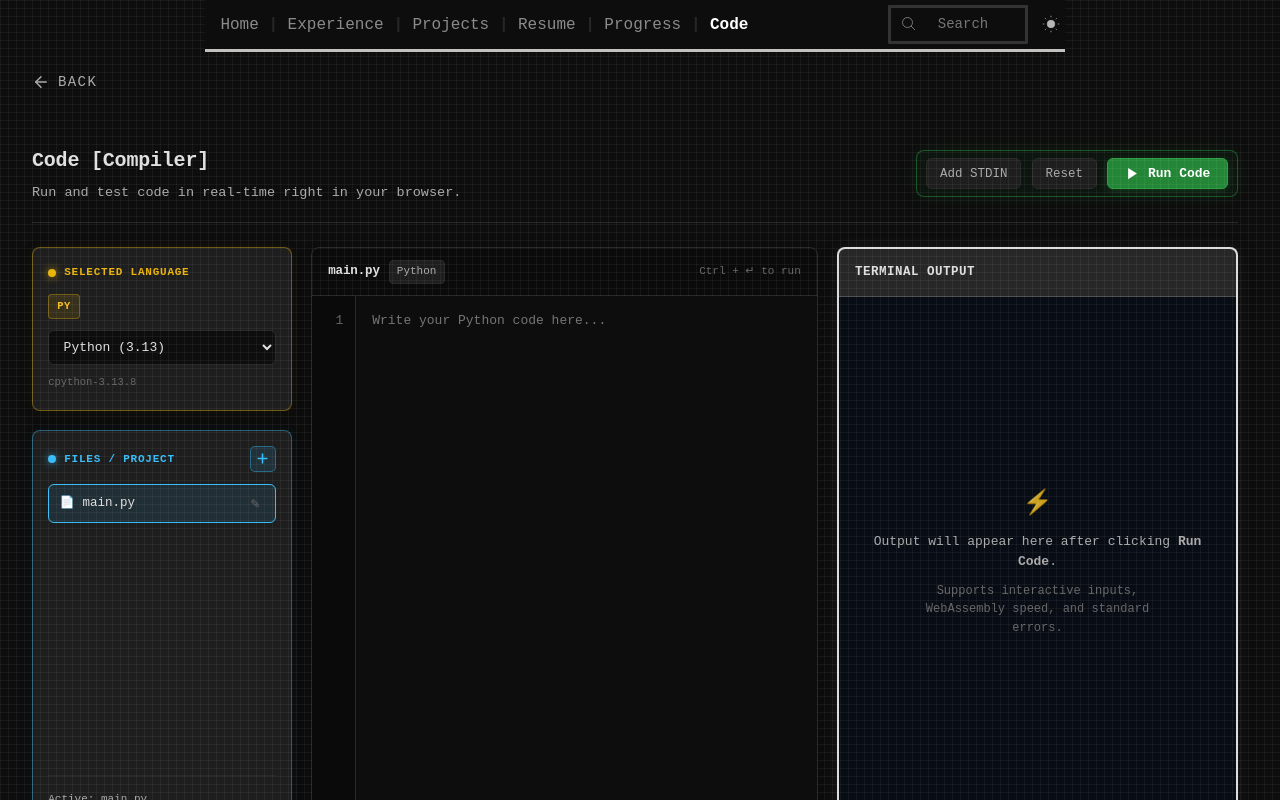
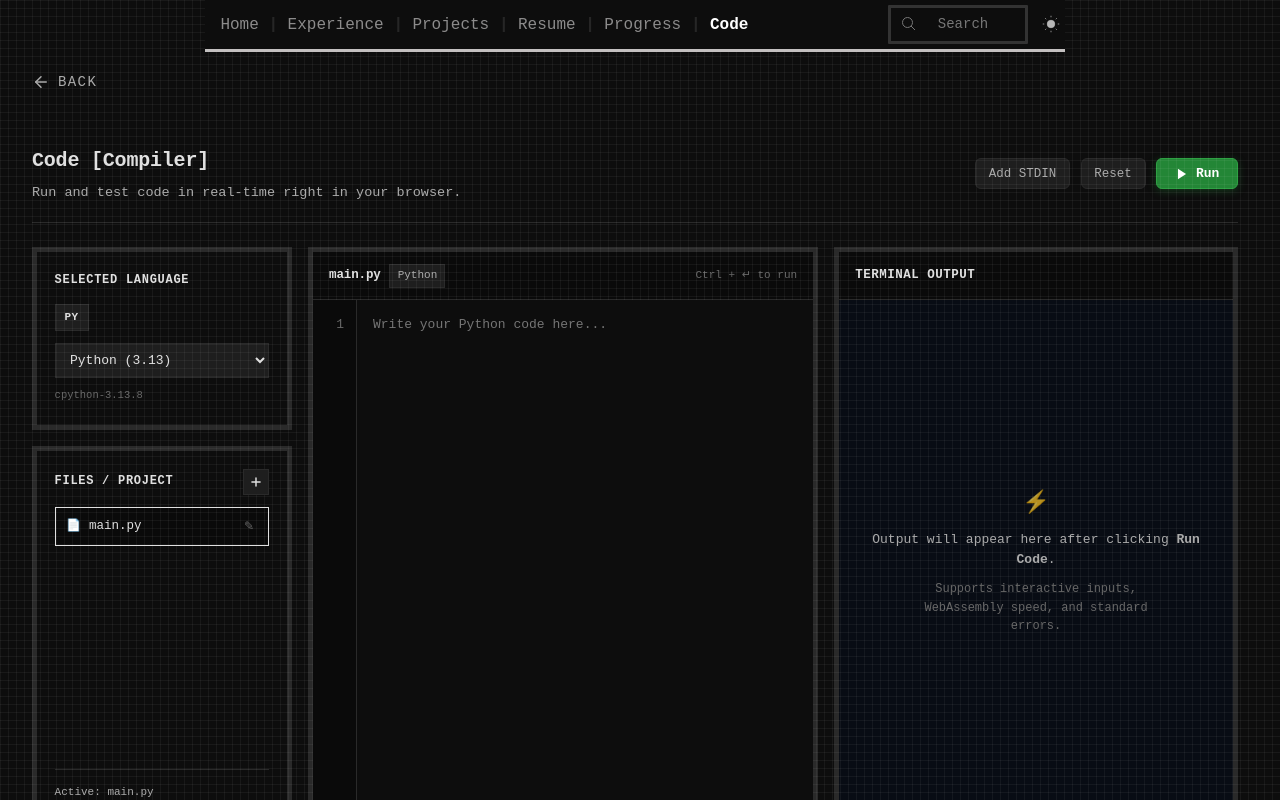
Before and after one commit to siru01/Resume, a React (Vite) app in the folder frontend/: page / in a window 1280 px wide. Both pictures are taken after a click on the item "Code". Shown: the top 800 px of the page. Built offline with nearby package versions, Linux system fonts and the light colour scheme.

Commit message:
design chnage border

```diff
--- a/frontend/src/components/CodeCompiler.css
+++ b/frontend/src/components/CodeCompiler.css
@@ -47,22 +47,11 @@
   line-height: 1.5;
 }
 
-/* GREEN BOX: RUN CODE BUTTON & TOOLBAR CONTROLS */
+/* TOOLBAR CONTROLS: Only Run Button is Green */
 .compiler-run-zone {
   display: flex;
   align-items: center;
   gap: 0.65rem;
-  background: rgba(35, 134, 54, 0.08);
-  border: 1px solid rgba(46, 160, 67, 0.45);
-  border-radius: 8px;
-  padding: 0.4rem 0.55rem;
-  box-shadow: 0 0 16px rgba(46, 160, 67, 0.12);
-  transition: all 0.2s ease;
-}
-
-.compiler-run-zone:hover {
-  border-color: rgba(46, 160, 67, 0.8);
-  box-shadow: 0 0 20px rgba(46, 160, 67, 0.2);
 }
 
 .compiler-action-btn {
@@ -93,40 +82,57 @@
 .compiler-run-btn {
   display: inline-flex;
   align-items: center;
-  gap: 0.5rem;
+  justify-content: center;
+  gap: 0.45rem;
   background: #238636;
   color: #ffffff;
   border: 1px solid #2ea043;
   border-radius: 6px;
-  padding: 0.45rem 1.05rem;
+  padding: 0.45rem 0.95rem;
+  min-width: 82px;
+  width: 82px;
+  box-sizing: border-box;
   font-family: inherit;
   font-size: 13px;
   font-weight: 600;
   cursor: pointer;
   box-shadow: 0 2px 8px rgba(35, 134, 54, 0.35);
-  transition: all 0.2s ease;
+  transition: background 0.2s ease, border-color 0.2s ease, box-shadow 0.2s ease;
 }
 
 .compiler-run-btn:hover:not(:disabled) {
   background: #2ea043;
   box-shadow: 0 4px 14px rgba(46, 160, 67, 0.5);
-  transform: translateY(-1px);
 }
 
 .compiler-run-btn:disabled {
-  opacity: 0.65;
-  cursor: not-allowed;
-  transform: none;
+  opacity: 0.85;
+  cursor: wait;
+}
+
+.compiler-run-icon-slot {
+  display: inline-flex;
+  align-items: center;
+  justify-content: center;
+  width: 14px;
+  height: 14px;
+  flex-shrink: 0;
+}
+
+.compiler-run-label {
+  display: inline-block;
+  line-height: 1;
 }
 
 .compiler-spinner {
   display: inline-block;
-  width: 13px;
-  height: 13px;
+  width: 12px;
+  height: 12px;
   border: 2px solid rgba(255, 255, 255, 0.3);
   border-radius: 50%;
   border-top-color: #ffffff;
-  animation: compilerSpin 0.8s linear infinite;
+  animation: compilerSpin 0.75s linear infinite;
+  box-sizing: border-box;
 }
 
 @keyframes compilerSpin {
@@ -173,14 +179,14 @@
 
 /* ═══════════════════════════════════════════════════════════
    MAIN WORKSPACE GRID LAYOUT:
-   Column 1: Sidebar (Yellow Box + Blue Box)
+   Column 1: Sidebar
    Column 2: Editor (Center)
-   Column 3: Output Terminal (White Box on Right)
+   Column 3: Output Terminal (Right)
    ═══════════════════════════════════════════════════════════ */
 .compiler-main-grid {
   display: grid;
   grid-template-columns: 260px 1.2fr 0.95fr;
-  gap: 1.2rem;
+  gap: 1rem;
   width: 100%;
   min-height: 580px;
   align-items: stretch;
@@ -191,80 +197,68 @@
   display: flex;
   align-items: center;
   gap: 0.5rem;
-  font-size: 11px;
+  font-size: 12px;
   font-weight: 700;
-  letter-spacing: 0.07em;
-  margin-bottom: 0.75rem;
+  letter-spacing: 0.06em;
+  margin-bottom: 0.85rem;
   text-transform: uppercase;
-}
-
-.box-indicator {
-  width: 8px;
-  height: 8px;
-  border-radius: 50%;
-  display: inline-block;
-}
-
-.yellow-dot {
-  background: #eab308;
-  box-shadow: 0 0 8px rgba(234, 179, 8, 0.7);
-}
-
-.blue-dot {
-  background: #38bdf8;
-  box-shadow: 0 0 8px rgba(56, 189, 248, 0.7);
+  color: var(--text-primary);
 }
 
 /* ── SIDEBAR CONTAINER ── */
 .compiler-sidebar {
   display: flex;
   flex-direction: column;
-  gap: 1.2rem;
+  gap: 1rem;
 }
 
-/* ── YELLOW BOX: Language Selected Card ── */
-.compiler-yellow-box {
-  background: var(--bg-secondary);
-  border: 1px solid rgba(234, 179, 8, 0.4);
-  border-radius: 8px;
-  padding: 0.95rem;
-  box-shadow: 0 4px 14px rgba(0, 0, 0, 0.15), 0 0 12px rgba(234, 179, 8, 0.06);
-  transition: border-color 0.2s ease, box-shadow 0.2s ease;
+/* ── Unified Sidebar Card (5px border matching Progress card) ── */
+.compiler-sidebar-card {
+  background: var(--bg-primary);
+  border: 5px solid;
+  border-radius: 0px;
+  padding: 1.1rem;
+  display: flex;
+  flex-direction: column;
 }
 
-.compiler-yellow-box:hover {
-  border-color: rgba(234, 179, 8, 0.8);
-  box-shadow: 0 4px 18px rgba(0, 0, 0, 0.2), 0 0 16px rgba(234, 179, 8, 0.12);
+:root[data-theme="dark"] .compiler-sidebar-card {
+  background: #0d0d0d;
+  border-color: #2a2a2a;
 }
 
-.compiler-yellow-box .box-title {
-  color: #eab308;
+:root[data-theme="light"] .compiler-sidebar-card {
+  background: #ffffff;
+  border-color: #525252;
+}
+
+.compiler-files-card {
+  flex: 1;
 }
 
 .compiler-lang-selector-card {
   display: flex;
   flex-direction: column;
-  gap: 0.7rem;
+  gap: 0.75rem;
 }
 
 .lang-icon-badge {
   align-self: flex-start;
-  background: rgba(234, 179, 8, 0.12);
-  border: 1px solid rgba(234, 179, 8, 0.35);
-  color: #fbbf24;
-  font-size: 10.5px;
+  background: var(--bg-secondary);
+  border: 1px solid var(--border-light);
+  color: var(--text-primary);
+  font-size: 11px;
   font-weight: 700;
-  padding: 0.15rem 0.5rem;
-  border-radius: 4px;
+  padding: 0.2rem 0.55rem;
   letter-spacing: 0.05em;
 }
 
 .sidebar-lang-select {
   width: 100%;
-  background: var(--bg-primary);
+  background: var(--bg-secondary);
   color: var(--text-primary);
   border: 1px solid var(--border-light);
-  border-radius: 6px;
+  border-radius: 0px;
   padding: 0.5rem 0.65rem;
   font-family: inherit;
   font-size: 13px;
@@ -275,7 +269,7 @@
 
 .sidebar-lang-select:focus,
 .sidebar-lang-select:hover {
-  border-color: #eab308;
+  border-color: var(--text-secondary);
 }
 
 .lang-meta-info {
@@ -288,28 +282,7 @@
   word-break: break-all;
 }
 
-/* ── BLUE BOX: File Name, Files List & (+) Add / Import ── */
-.compiler-blue-box {
-  background: var(--bg-secondary);
-  border: 1px solid rgba(56, 189, 248, 0.4);
-  border-radius: 8px;
-  padding: 0.95rem;
-  display: flex;
-  flex-direction: column;
-  flex: 1;
-  box-shadow: 0 4px 14px rgba(0, 0, 0, 0.15), 0 0 12px rgba(56, 189, 248, 0.06);
-  transition: border-color 0.2s ease, box-shadow 0.2s ease;
-}
-
-.compiler-blue-box:hover {
-  border-color: rgba(56, 189, 248, 0.8);
-  box-shadow: 0 4px 18px rgba(0, 0, 0, 0.2), 0 0 16px rgba(56, 189, 248, 0.12);
-}
-
-.compiler-blue-box .box-title {
-  color: #38bdf8;
-}
-
+/* ── File Name, Files List & (+) Add / Import ── */
 .file-header-label {
   display: flex;
   justify-content: space-between;
@@ -329,12 +302,12 @@
 }
 
 .file-plus-btn {
-  background: rgba(56, 189, 248, 0.12);
-  border: 1px solid rgba(56, 189, 248, 0.4);
-  color: #38bdf8;
+  background: var(--bg-secondary);
+  border: 1px solid var(--border-light);
+  color: var(--text-primary);
   width: 26px;
   height: 26px;
-  border-radius: 5px;
+  border-radius: 0px;
   display: flex;
   align-items: center;
   justify-content: center;
@@ -343,9 +316,8 @@
 }
 
 .file-plus-btn:hover {
-  background: #38bdf8;
-  color: #0b1120;
-  transform: scale(1.06);
+  background: var(--bg-tertiary);
+  border-color: var(--text-secondary);
 }
 
 /* Dropdown Menu for New / Import */
@@ -353,9 +325,9 @@
   position: absolute;
   top: 32px;
   right: 0;
-  background: var(--bg-tertiary);
-  border: 1px solid var(--border-light);
-  border-radius: 6px;
+  background: var(--bg-primary);
+  border: 2px solid var(--border-light);
+  border-radius: 0px;
   padding: 0.35rem;
   min-width: 190px;
   z-index: 50;
@@ -371,7 +343,7 @@
   background: transparent;
   color: var(--text-primary);
   border: none;
-  border-radius: 4px;
+  border-radius: 0px;
   padding: 0.45rem 0.65rem;
   font-family: inherit;
   font-size: 12px;
@@ -382,7 +354,6 @@
 
 .file-dropdown-item:hover {
   background: var(--bg-secondary);
-  color: #38bdf8;
 }
 
 /* Quick New File Prompt */
@@ -391,10 +362,10 @@
   align-items: center;
   gap: 0.35rem;
   margin-bottom: 0.75rem;
-  background: var(--bg-primary);
-  padding: 0.3rem 0.4rem;
-  border: 1px solid #38bdf8;
-  border-radius: 5px;
+  background: var(--bg-secondary);
+  padding: 0.35rem 0.45rem;
+  border: 1px solid var(--text-secondary);
+  border-radius: 0px;
 }
 
 .file-inline-name-input {
@@ -408,12 +379,13 @@
 }
 
 .file-confirm-btn {
-  background: #0284c7;
-  color: #fff;
+  background: var(--text-primary);
+  color: var(--bg-primary);
   border: none;
-  border-radius: 4px;
-  padding: 0.2rem 0.45rem;
+  border-radius: 0px;
+  padding: 0.2rem 0.5rem;
   font-size: 11px;
+  font-weight: 600;
   cursor: pointer;
 }
 
@@ -425,7 +397,7 @@
   font-size: 12px;
 }
 
-/* File list inside blue box */
+/* File list */
 .compiler-file-list {
   display: flex;
   flex-direction: column;
@@ -439,9 +411,9 @@
   display: flex;
   justify-content: space-between;
   align-items: center;
-  background: var(--bg-primary);
+  background: var(--bg-secondary);
   border: 1px solid var(--border-light);
-  border-radius: 6px;
+  border-radius: 0px;
   padding: 0.5rem 0.65rem;
   cursor: pointer;
   transition: all 0.15s ease;
@@ -452,8 +424,8 @@
 }
 
 .compiler-file-item.active-file {
-  background: rgba(56, 189, 248, 0.1);
-  border-color: #38bdf8;
+  background: var(--bg-tertiary);
+  border-color: var(--text-primary);
 }
 
 .file-item-left {
@@ -478,11 +450,11 @@
 }
 
 .file-rename-input {
-  background: var(--bg-secondary);
-  border: 1px solid #38bdf8;
+  background: var(--bg-primary);
+  border: 1px solid var(--text-primary);
   color: var(--text-primary);
   padding: 0.15rem 0.35rem;
-  border-radius: 3px;
+  border-radius: 0px;
   font-family: inherit;
   font-size: 12px;
   outline: none;
@@ -530,14 +502,23 @@
    CENTER: CODE EDITOR CONTAINER
    ═══════════════════════════════════════════════════════════ */
 .compiler-editor-container {
-  background: var(--bg-secondary);
-  border: 1px solid var(--border-light);
-  border-radius: 8px;
+  background: var(--bg-primary);
+  border: 5px solid;
+  border-radius: 0px;
   display: flex;
   flex-direction: column;
   overflow: hidden;
-  box-shadow: 0 4px 14px rgba(0, 0, 0, 0.15);
   min-height: 520px;
+}
+
+:root[data-theme="dark"] .compiler-editor-container {
+  background: #0d0d0d;
+  border-color: #2a2a2a;
+}
+
+:root[data-theme="light"] .compiler-editor-container {
+  background: #ffffff;
+  border-color: #525252;
 }
 
 /* Window Bar (Header) */
@@ -563,11 +544,6 @@
   color: var(--text-primary);
 }
 
-.compiler-file-icon {
-  color: #38bdf8;
-  font-size: 10px;
-}
-
 .compiler-active-file-header {
   font-weight: 700;
   letter-spacing: -0.01em;
@@ -580,7 +556,7 @@
   border: 1px solid var(--border-light);
   color: var(--text-secondary);
   padding: 0.1rem 0.45rem;
-  border-radius: 4px;
+  border-radius: 0px;
 }
 
 .compiler-window-hint {
@@ -634,36 +610,34 @@
 }
 
 /* ═══════════════════════════════════════════════════════════
-   RIGHT: OUTPUT TERMINAL (WHITE BOX)
+   RIGHT: OUTPUT TERMINAL
    ═══════════════════════════════════════════════════════════ */
 .compiler-output-container {
-  background: var(--bg-secondary);
-  border: 2px solid rgba(255, 255, 255, 0.85);
-  border-radius: 8px;
+  background: var(--bg-primary);
+  border: 5px solid;
+  border-radius: 0px;
   display: flex;
   flex-direction: column;
   overflow: hidden;
-  box-shadow: 0 4px 18px rgba(0, 0, 0, 0.25), 0 0 16px rgba(255, 255, 255, 0.08);
   min-height: 520px;
-  transition: all 0.2s ease;
+}
+
+:root[data-theme="dark"] .compiler-output-container {
+  background: #0d0d0d;
+  border-color: #2a2a2a;
 }
 
 :root[data-theme="light"] .compiler-output-container {
-  border: 2px solid rgba(0, 0, 0, 0.7);
-  box-shadow: 0 4px 16px rgba(0, 0, 0, 0.08);
+  background: #ffffff;
+  border-color: #525252;
 }
 
 .compiler-output-container .output-bar {
-  background: rgba(255, 255, 255, 0.04);
-  border-bottom: 1px solid rgba(255, 255, 255, 0.15);
+  background: var(--bg-tertiary);
+  border-bottom: 1px solid var(--border-light);
   height: 48px;
   min-height: 48px;
   box-sizing: border-box;
-}
-
-:root[data-theme="light"] .compiler-output-container .output-bar {
-  background: rgba(0, 0, 0, 0.04);
-  border-bottom: 1px solid rgba(0, 0, 0, 0.1);
 }
 
 .compiler-terminal-heading {
@@ -757,9 +731,9 @@
 }
 
 .terminal-idle-icon {
-  font-size: 24px;
-  color: #eab308;
-  opacity: 0.8;
+  font-size: 22px;
+  color: var(--text-tertiary);
+  opacity: 0.7;
 }
 
 .compiler-idle-sub {
--- a/frontend/src/components/CodeCompiler.jsx
+++ b/frontend/src/components/CodeCompiler.jsx
@@ -377,14 +377,16 @@ export default function CodeCompiler() {
             disabled={isLoading}
             title="Execute code (Ctrl+Enter)"
           >
+            <span className="compiler-run-icon-slot">
               {isLoading ? (
                 <span className="compiler-spinner"></span>
               ) : (
-              <svg width="15" height="15" viewBox="0 0 24 24" fill="currentColor">
+                <svg width="14" height="14" viewBox="0 0 24 24" fill="currentColor">
                   <polygon points="5 3 19 12 5 21 5 3"></polygon>
                 </svg>
               )}
-            <span>{isLoading ? 'Running...' : 'Run Code'}</span>
+            </span>
+            <span className="compiler-run-label">Run</span>
           </button>
         </div>
       </div>
@@ -418,10 +420,9 @@ export default function CodeCompiler() {
         {/* ── LEFT SIDEBAR ── */}
         <aside className="compiler-sidebar">
 
-          {/* YELLOW BOX: Selected Language */}
-          <div className="compiler-yellow-box">
+          {/* Language Selector Card */}
+          <div className="compiler-sidebar-card">
             <div className="sidebar-box-label">
-              <span className="box-indicator yellow-dot"></span>
               <span className="box-title">SELECTED LANGUAGE</span>
             </div>
             <div className="compiler-lang-selector-card">
@@ -448,11 +449,10 @@ export default function CodeCompiler() {
             </div>
           </div>
 
-          {/* BLUE BOX: File Heading, List of Files, + Add/Import Button */}
-          <div className="compiler-blue-box">
+          {/* File Heading, List of Files, + Add/Import Button */}
+          <div className="compiler-sidebar-card compiler-files-card">
             <div className="sidebar-box-label file-header-label">
               <div className="file-header-left">
-                <span className="box-indicator blue-dot"></span>
                 <span className="box-title">FILES / PROJECT</span>
               </div>
 
@@ -465,7 +465,7 @@ export default function CodeCompiler() {
                   title="Create new file or import"
                   aria-label="New file or import options"
                 >
-                  <svg width="15" height="15" viewBox="0 0 24 24" fill="none" stroke="currentColor" strokeWidth="2.5" strokeLinecap="round" strokeLinejoin="round">
+                  <svg width="14" height="14" viewBox="0 0 24 24" fill="none" stroke="currentColor" strokeWidth="2.5" strokeLinecap="round" strokeLinejoin="round">
                     <line x1="12" y1="5" x2="12" y2="19"></line>
                     <line x1="5" y1="12" x2="19" y2="12"></line>
                   </svg>
```
Lines whose indentation alone changed are shown as unchanged.
